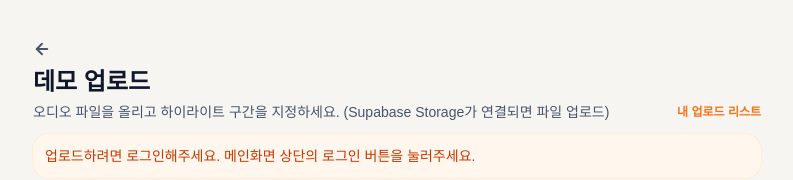
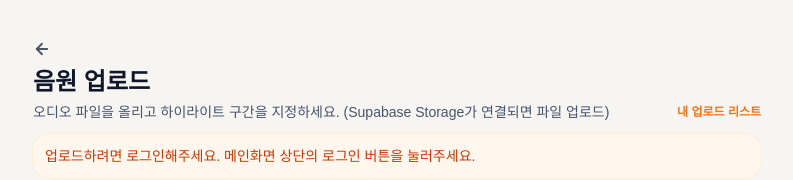
Before and after one commit to kjhchs2/go-indie, a Next.js app in the folder web/: page /upload in a window 1280 px wide. Shown: the top 180 px of the page, without its empty margins (243-1036 px from the left). Built offline with nearby package versions, Linux system fonts and the light colour scheme; no server answers.

Commit message:
feat: add artist intro flow and improve profile/uploads handling

```diff
--- a/web/app/upload/page.tsx
+++ b/web/app/upload/page.tsx
@@ -305,7 +305,7 @@
       >
         <ArrowLeft size={18} strokeWidth={2.5} />
       </Link>
-      <h1 className="text-2xl font-bold text-slate-900">데모 업로드</h1>
+      <h1 className="text-2xl font-bold text-slate-900">음원 업로드</h1>
       <div className="mt-1 flex items-center justify-between">
         <p className="text-sm text-slate-600">
           오디오 파일을 올리고 하이라이트 구간을 지정하세요. (Supabase Storage가 연결되면 파일 업로드)
@@ -497,7 +497,7 @@
           <div className="fixed inset-0 z-50 flex items-center justify-center bg-black/40 px-4 backdrop-blur-sm">
             <div className="w-full max-w-sm rounded-2xl bg-white p-6 text-center shadow-xl ring-1 ring-orange-100">
               <h3 className="text-lg font-bold text-slate-900">업로드 완료!</h3>
-              <p className="mt-2 text-sm text-slate-600">피드에서 새 데모를 확인해보세요.</p>
+              <p className="mt-2 text-sm text-slate-600">메인화면에서 새 음원을 확인해보세요.</p>
               <div className="mt-4 flex flex-col gap-2">
                 <button
                   type="button"
```
